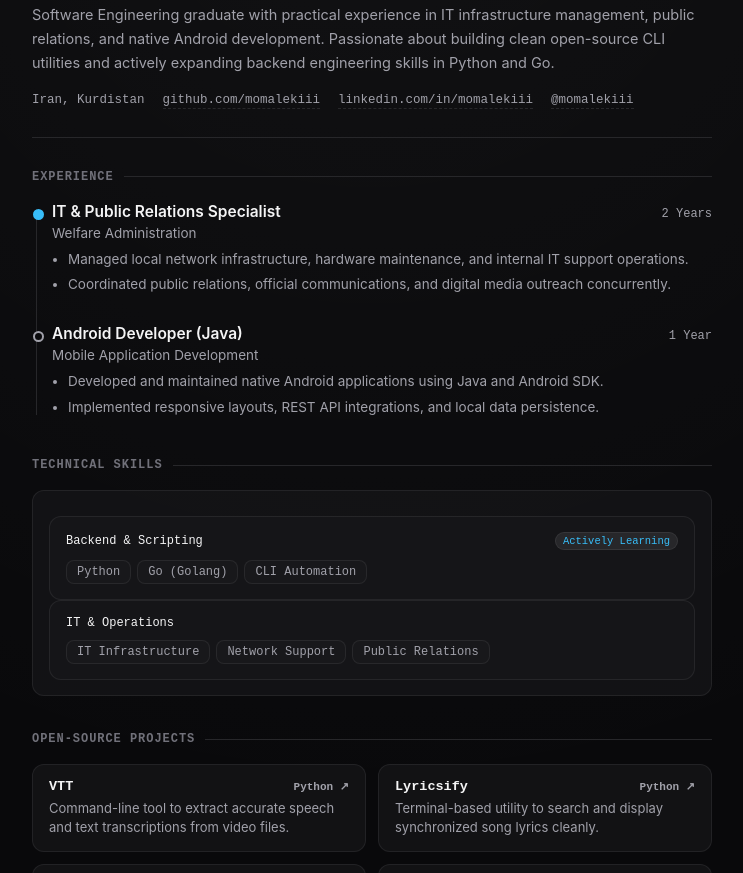
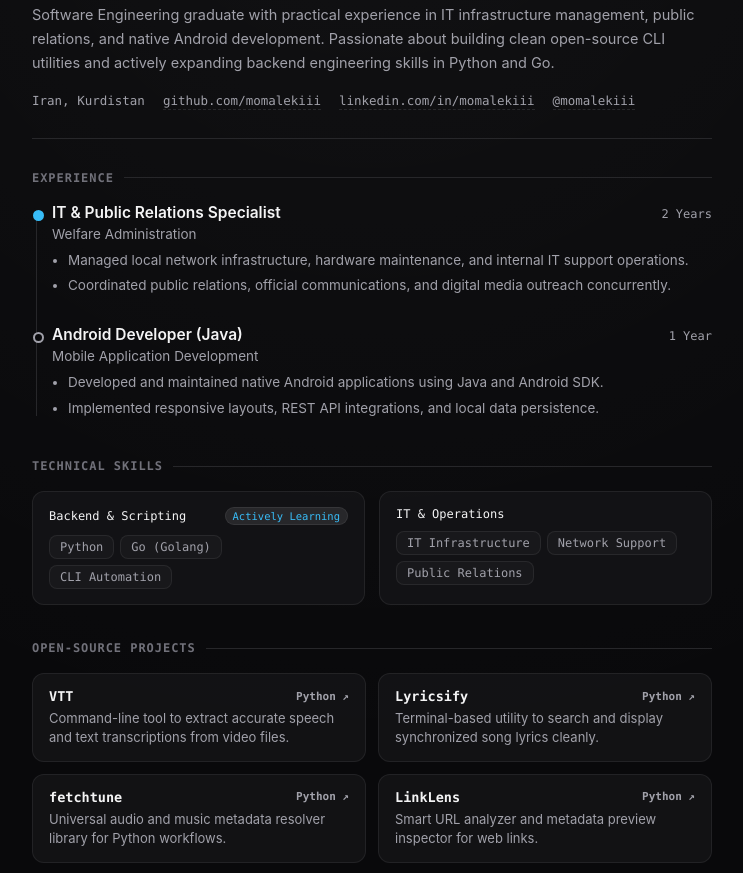
Before and after one commit to momalekiii/resume, a plain HTML site: page index.html in a window 1280 px wide. Shown: the part 182-1055 px from the top of the page, without its empty margins (268-1011 px from the left). Drawn offline with Linux system fonts and the light colour scheme.

Commit message:
Update font-family and grid settings in index.html

```diff
--- a/index.html
+++ b/index.html
@@ -111,7 +111,7 @@
     background: var(--pill-bg);
     border: 1px solid var(--card-border);
     color: var(--dim);
-    font-family: "SF Mono", "JetBrains Mono", monospace;
+    font-family: "SF Mono", "JetBrains Mono", "Menlo", monospace;
     font-size: 12px;
     display: inline-flex;
     align-items: center;
@@ -166,7 +166,7 @@
   }
 
   .role-tagline {
-    font-family: "SF Mono", "JetBrains Mono", monospace;
+    font-family: "SF Mono", "JetBrains Mono", "Menlo", monospace;
     font-size: 13px;
     color: var(--dim);
   }
@@ -182,7 +182,7 @@
     display: flex;
     flex-wrap: wrap;
     gap: 10px 18px;
-    font-family: "SF Mono", "JetBrains Mono", monospace;
+    font-family: "SF Mono", "JetBrains Mono", "Menlo", monospace;
     font-size: 12.5px;
     color: var(--dim);
   }
@@ -204,7 +204,7 @@
   }
 
   .section-title {
-    font-family: "SF Mono", "JetBrains Mono", monospace;
+    font-family: "SF Mono", "JetBrains Mono", "Menlo", monospace;
     font-size: 12px;
     text-transform: uppercase;
     letter-spacing: 0.08em;
@@ -274,7 +274,7 @@
   }
 
   .entry-date {
-    font-family: "SF Mono", "JetBrains Mono", monospace;
+    font-family: "SF Mono", "JetBrains Mono", "Menlo", monospace;
     font-size: 12px;
     color: var(--dim);
   }
@@ -294,10 +294,10 @@
   }
   .entry-list li { margin-bottom: 4px; }
 
-  /* شبکه مهارت‌ها */
+  /* شبکه مهارت‌ها - تنظیم‌شده برای قرارگیری ۲ کارت کنار هم */
   .skills-grid {
     display: grid;
-    grid-template-columns: repeat(auto-fit, minmax(280px, 1fr));
+    grid-template-columns: repeat(auto-fit, minmax(260px, 1fr));
     gap: 14px;
   }
 
@@ -309,7 +309,7 @@
   }
 
   .skill-cat {
-    font-family: "SF Mono", "JetBrains Mono", monospace;
+    font-family: "SF Mono", "JetBrains Mono", "Menlo", monospace;
     font-size: 12px;
     color: var(--fg);
     margin-bottom: 10px;
@@ -334,7 +334,7 @@
   }
 
   .tag {
-    font-family: "SF Mono", "JetBrains Mono", monospace;
+    font-family: "SF Mono", "JetBrains Mono", "Menlo", monospace;
     font-size: 12px;
     color: var(--dim);
     background: var(--pill-bg);
@@ -346,7 +346,7 @@
   /* پروژه‌های منتخب */
   .projects-grid {
     display: grid;
-    grid-template-columns: repeat(auto-fit, minmax(290px, 1fr));
+    grid-template-columns: repeat(auto-fit, minmax(260px, 1fr));
     gap: 12px;
   }
 
@@ -370,7 +370,7 @@
     display: flex;
     justify-content: space-between;
     align-items: center;
-    font-family: "SF Mono", "JetBrains Mono", monospace;
+    font-family: "SF Mono", "JetBrains Mono", "Menlo", monospace;
     font-size: 13.5px;
     font-weight: 600;
     margin-bottom: 5px;
@@ -392,7 +392,7 @@
     align-items: center;
     flex-wrap: wrap;
     gap: 10px;
-    font-family: "SF Mono", "JetBrains Mono", monospace;
+    font-family: "SF Mono", "JetBrains Mono", "Menlo", monospace;
     font-size: 12px;
     color: var(--muted);
   }
@@ -452,7 +452,7 @@
       </p>
 
       <div class="meta-links">
-        <span> Iran, Kurdistan</span>
+        <span>Iran, Kurdistan</span>
         <a href="https://github.com/momalekiii" target="_blank" rel="noopener">github.com/momalekiii</a>
         <a href="https://linkedin.com/in/momalekiii" target="_blank" rel="noopener">linkedin.com/in/momalekiii</a>
         <a href="https://x.com/momalekiii" target="_blank" rel="noopener">@momalekiii</a>
@@ -493,11 +493,6 @@
     <section>
       <h2 class="section-title">Technical Skills</h2>
       <div class="skills-grid">
-        <div class="skill-card">
-          <div class="skill-cat">
-
-        </div>
-
         <div class="skill-card">
           <div class="skill-cat">
             <span>Backend &amp; Scripting</span>
```
